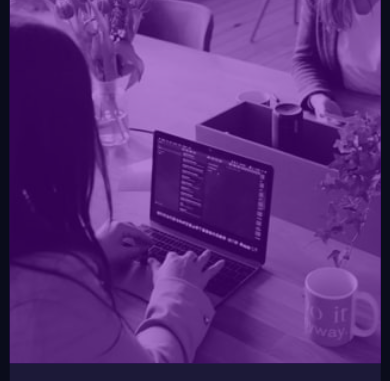
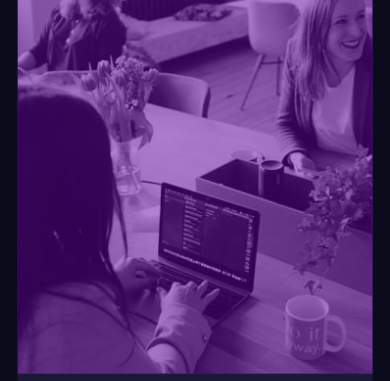
Before and after one commit to Jatinkapoor147/stats-page, a plain HTML site: page index.html in a window 390 px wide. Shown: the top 381 px of the page. Drawn offline with Linux system fonts and the light colour scheme; a web font is replaced by a local one.

Commit message:
Update style.css

```diff
--- a/style.css
+++ b/style.css
@@ -204,7 +204,7 @@ ul {
 @media (max-width:535px) {
 
     .wraper {
-        width: 95vw;
-        height: 140vh;
+        width: 91vw;
+        height: 115vh;
     }
 }
```
